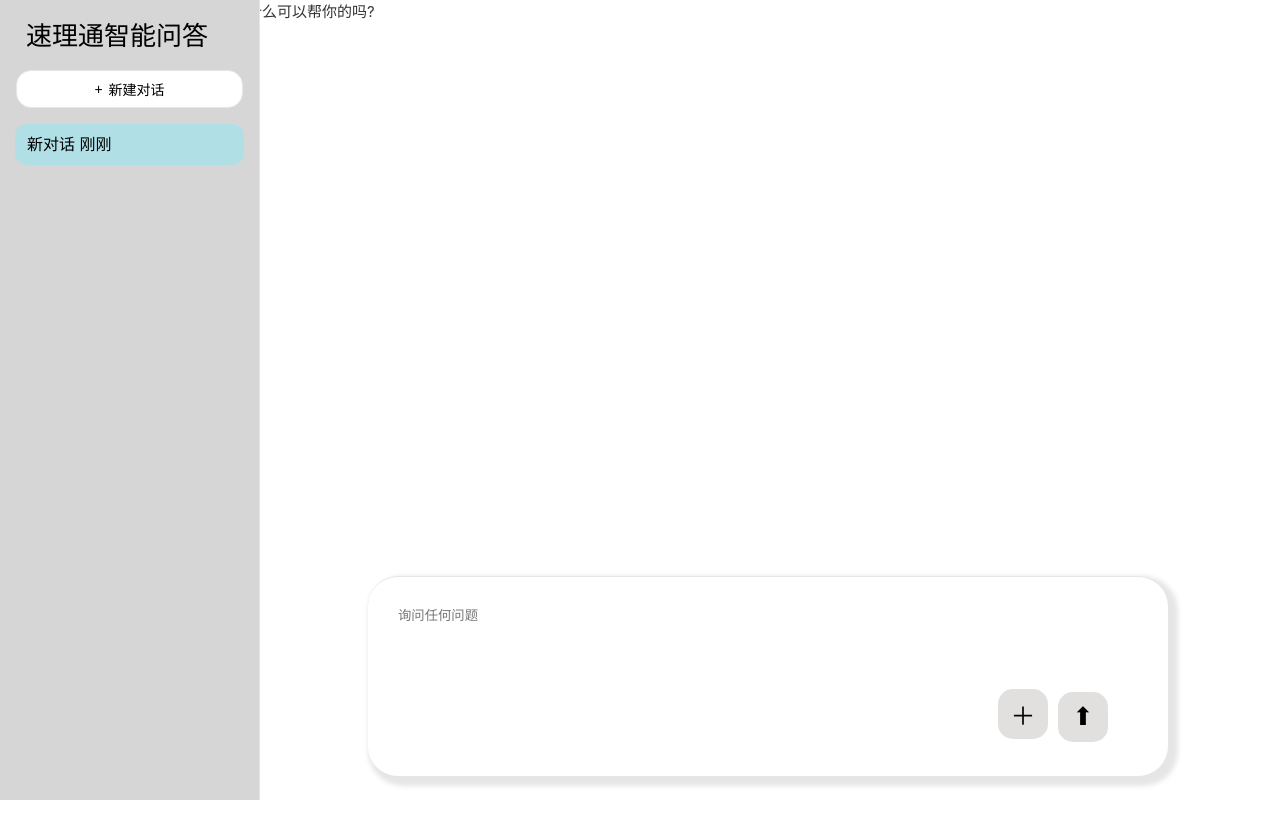
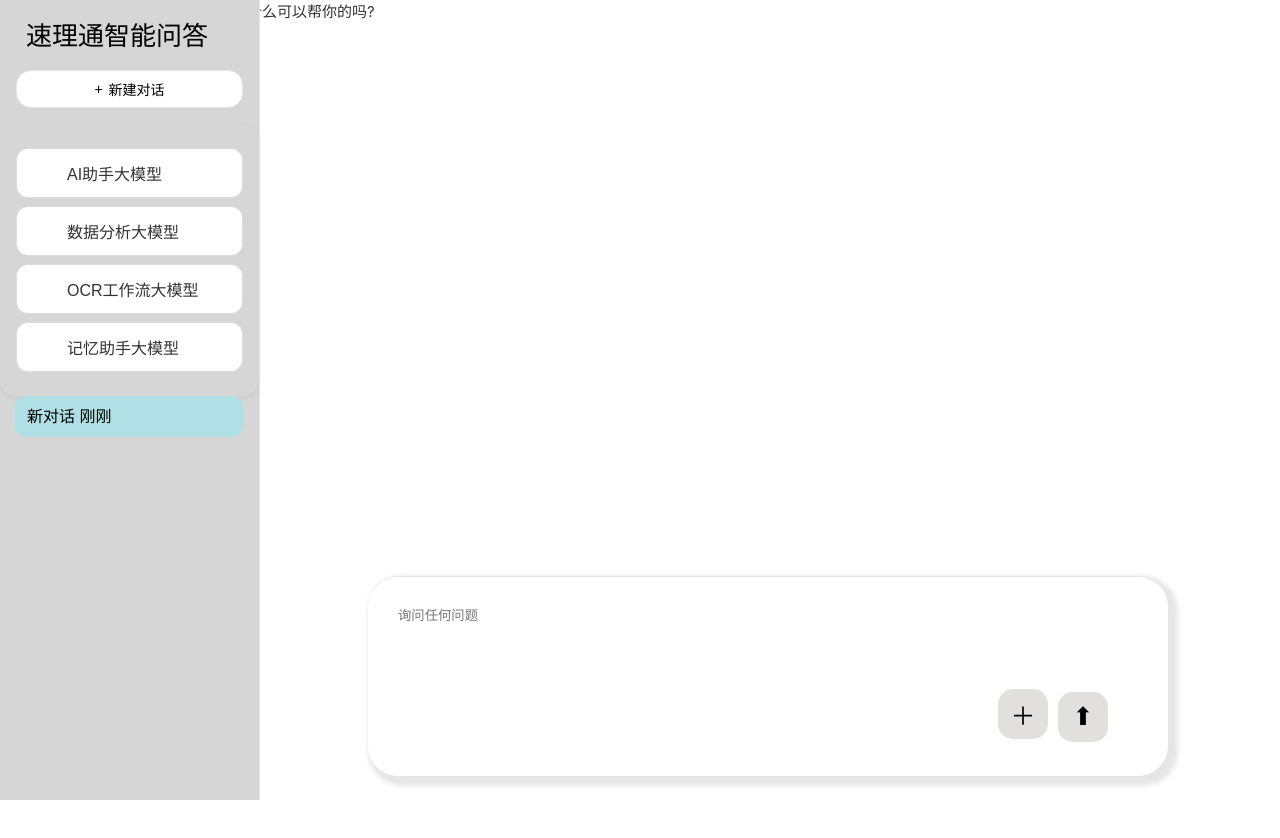
Before and after one commit to HongyanDeng/ai-module, a Vue app in the folder SpringAI2/fronted/: page / in a window 1280 px wide. Shown: the top 838 px of the page. Built offline with nearby package versions, Linux system fonts and the light colour scheme.

Commit message:
增加切换模型按钮

```diff
--- a/SpringAI2/fronted/src/components/AskModel.vue
+++ b/SpringAI2/fronted/src/components/AskModel.vue
@@ -8,6 +8,28 @@
           <span>+</span> 新建对话
         </button>
       </div>
+
+
+<!--        新增几个按钮，分别是AI助手大模型、数据分析大模型、OCR工作流大模型、记忆助手大模型-->
+        <div class="model-selector">
+          <button type="primary" plain @click="switchModel('ai')">
+            <span class="model-icon"></span>
+            AI助手大模型
+          </button>
+          <button type="primary" plain @click="switchModel('data')">
+            <span class="model-icon"></span>
+            数据分析大模型
+          </button>
+          <button type="primary" plain @click="switchModel('ocr')">
+            <span class="model-icon"></span>
+            OCR工作流大模型
+          </button>
+          <button type="primary" plain @click="switchModel('memory')">
+            <span class="model-icon"></span>
+            记忆助手大模型
+          </button>
+        </div>
+
 
       <div class="conversation-list">
         <div v-for="(conversation, index) in conversations" :key="conversation.id"
@@ -776,5 +798,52 @@ body {
   margin: 2em 0;
 }
 
+/**
+选择不同模型的按钮样式
+ */
+.model-selector button {
+  width: 100%;
+  padding: 12px 16px;
+  margin: 8px 0;
+  background-color: #ffffff;
+  color: #333333;
+  border: 1px solid #ddd;
+  border-radius: 12px;
+  font-size: 16px;
+  font-weight: 500;
+  cursor: pointer;
+  transition: all 0.3s ease;
+  display: flex;
+  align-items: center;
+  gap: 10px;
+}
+
+.model-icon {
+  display: inline-block;
+  width: 24px;
+  height: 24px;
+  background-size: cover;
+  background-repeat: no-repeat;
+  background-position: center;
+  transition: transform 0.3s ease;
+}
+
+.model-selector button:hover {
+  background-color: #f5f5f5;
+  box-shadow: 0 4px 8px rgba(0, 0, 0, 0.05);
+  transform: translateY(-2px);
+}
+
+.model-selector button:active {
+  transform: translateY(0);
+}
+
+.model-selector {
+  padding: 16px;
+  /*background-color: #f9f9f9;*/
+  border-radius: 16px;
+  box-shadow: 0 2px 6px rgba(0, 0, 0, 0.05);
+}
+
 
 </style>
```
